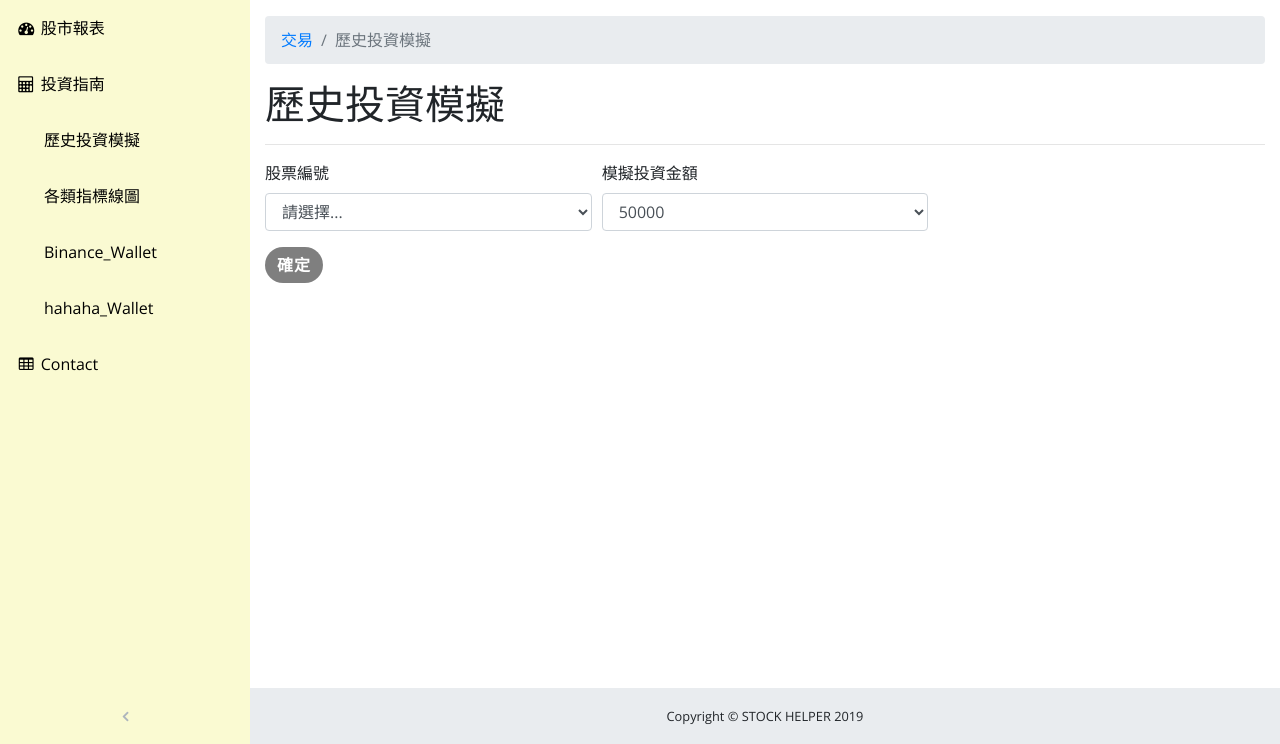
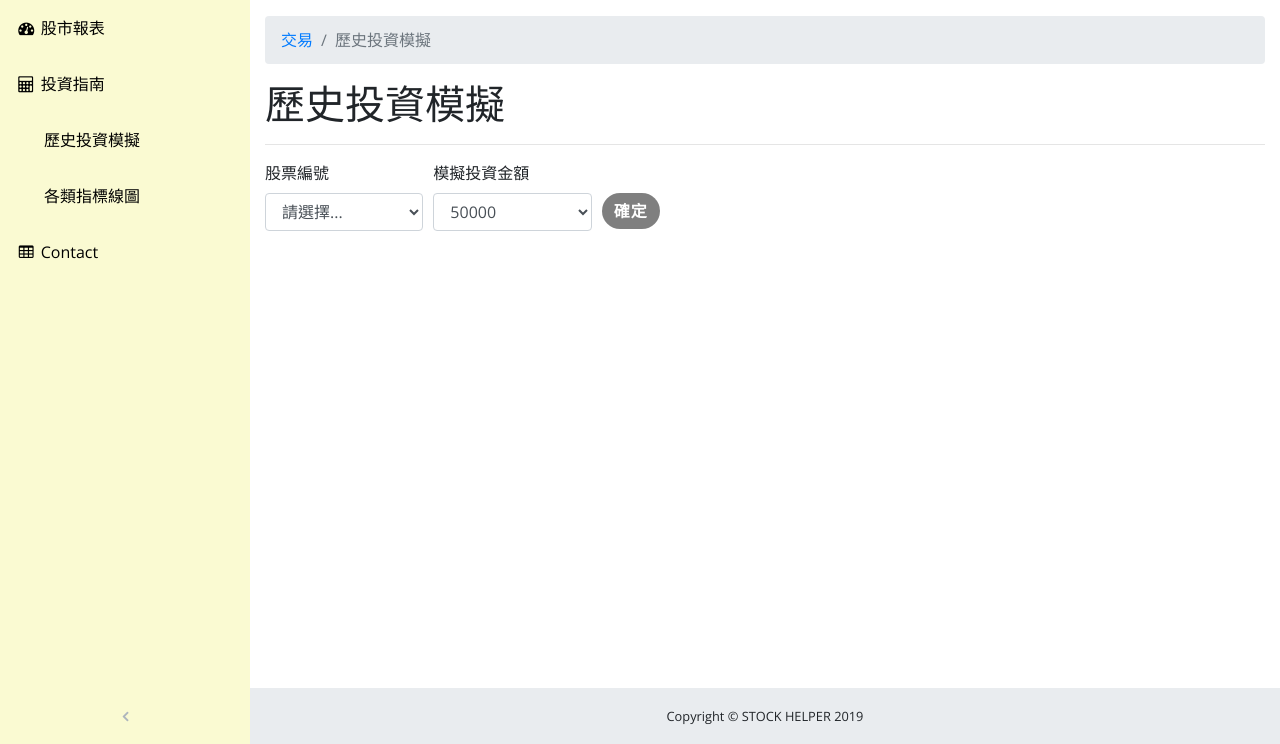
Before and after one commit to zxjte9411/NTUT_GraduateProject, a Django app: page /withdraw in a window 1280 px wide. Shown: the part 56-800 px from the top of the page. Run offline with Django 3.2, Linux system fonts and the light colour scheme; parts of the project's set-up code (start-up, migrations or seed data) failed here and were passed over; some libraries are stand-ins or nearby versions.

Commit message:
版面修改

```diff
--- a/back_end/stock/templates/base.html
+++ b/back_end/stock/templates/base.html
@@ -25,7 +25,7 @@
 
   <!-- Navigation-->
   <nav class="navbar navbar-expand-lg navbar-dark bg-dark fixed-top" id="mainNav">
-    <a class="navbar-brand nav-title" href="{% url 'trading' %}">股市小幫手</a>
+    <a class="navbar-brand nav-title" href="{% url 'home' %}">股市小幫手</a>
     <button class="navbar-toggler navbar-toggler-right" type="button" data-toggle="collapse"
       data-target="#navbarResponsive" aria-controls="navbarResponsive" aria-expanded="false"
       aria-label="Toggle navigation">
@@ -33,13 +33,13 @@
     </button>
     <div class="collapse navbar-collapse" id="navbarResponsive">
       <ul class="navbar-nav navbar-sidenav" id="exampleAccordion">
-        <li class="nav-item" data-toggle="tooltip" data-placement="right" title="Dashboard">
+        <li class="nav-item" data-toggle="tooltip" data-placement="right" title="股市報表">
           <a class="nav-link" href="{% url 'trading' %}">
             <i class="fa fa-fw fa-dashboard"></i>
             <span class="nav-link-text">股市報表</span>
           </a>
         </li>
-        <li class="nav-item" data-toggle="tooltip" data-placement="right" title="Components">
+        <li class="nav-item" data-toggle="tooltip" data-placement="right" title="投資指南">
           <span class="nav-link" data-toggle="collapse"
             data-parent="#exampleAccordion">
             <i class="fa fa-fw fa-calculator"></i>
@@ -52,15 +52,9 @@
             <li>
               <a href="{% url 'stockPoint' %}">各類指標線圖</a>
             </li>
-            <li>
-              <a href="#">Binance_Wallet</a>
-            </li>
-            <li>
-              <a href="#">hahaha_Wallet</a>
-            </li>
           </ul>
         </li>
-        <li class="nav-item" data-toggle="tooltip" data-placement="right" title="Tables">
+        <li class="nav-item" data-toggle="tooltip" data-placement="right" title="Contact">
           <a class="nav-link" href="{% url 'contact' %}">
             <i class="fa fa-fw fa-table"></i>
             <span class="nav-link-text">Contact</span>
--- a/back_end/stock/templates/withdraw.html
+++ b/back_end/stock/templates/withdraw.html
@@ -13,7 +13,7 @@
 <hr>
 <!-- Icon Cards-->
 <div class="form-row">
-  <div class="form-group col-md-4">
+  <div class="form-group col-md-2">
     <label for="inputEmail4">股票編號</label>
     <select class="form-control" name="stock_num" id="stock_num">
       <option>請選擇...</option>
@@ -22,7 +22,7 @@
       {% endfor %}
     </select>
   </div>
-  <div class="form-group col-md-4">
+  <div class="form-group col-md-2">
     <label for="inputPassword4">模擬投資金額</label>
     <select class="form-control" name="money" id="money">
       <option>50000</option>
@@ -31,17 +31,19 @@
       <option>200000</option>
     </select>
   </div>
+  <div class="form-group col-md-2 pt-2">
+    <button  id="button_submit_withdraw" type="submit" class="btn btn-primary mt-4">確定</button>
+  </div>
 </div>
 <form id="" action="/withdraw/detail" method="POST" name="detail" target="_blank">
   {% csrf_token %}
   <input type='hidden' id="return_money" name="return_money" value="" />
   <input type='hidden' id="return_stock_num" name="return_stock_num" value="" />
 </form>
-<button id="button_submit_withdraw" type="submit" class="btn btn-primary">確定</button>
 
 <div id="result" class="card my-3 " style="display: none">
   <div class="card-header">
-    <i class="fa fa-table"></i> 個指標獲利率估算 <a  href='javascript:document.detail.submit()'>詳細</a></div>
+    <i class="fa fa-table"></i> 個指標獲利率估算 <a href='javascript:document.detail.submit()'>詳細</a></div>
   <div class="card-body">
     <table id="dataTable" class="table table-bordered" width="100%" cellspacing="0">
       <thead>
```
